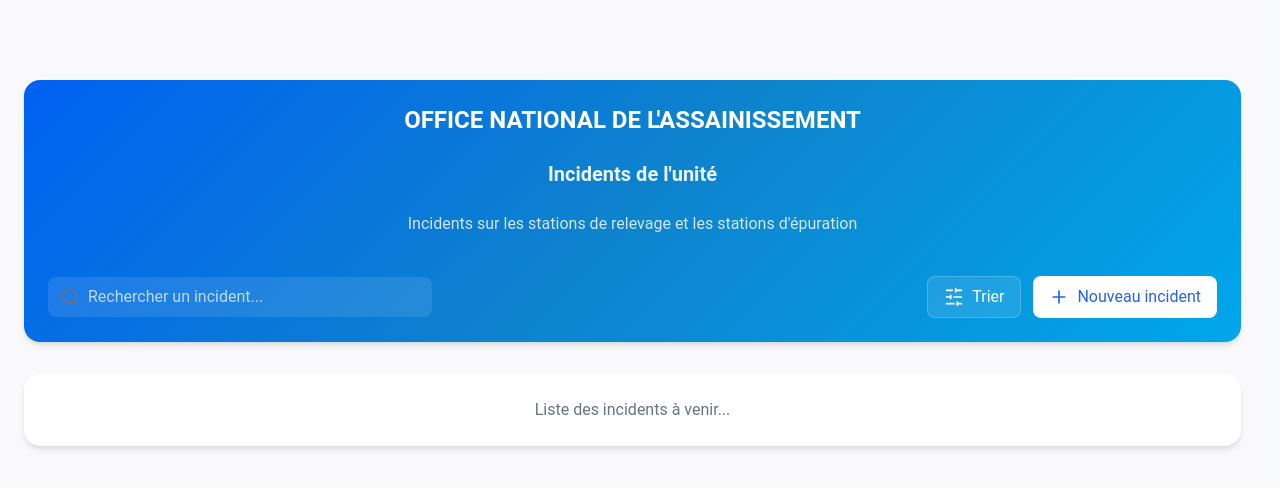
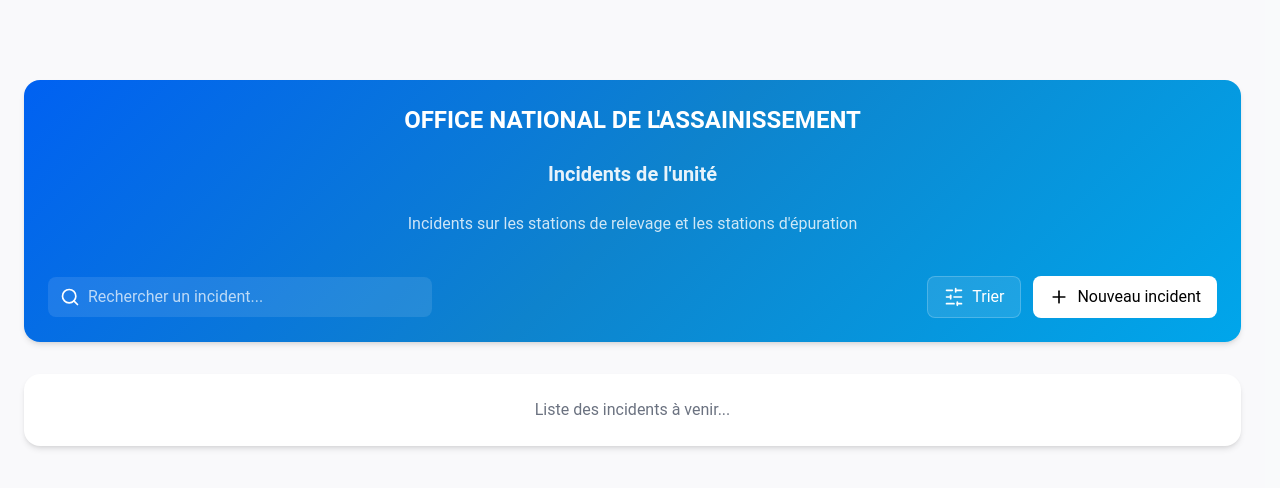
Before and after one commit to MehdiBen2/OnaSpark-next, a Next.js app: page /departements/exploitation/rapports/incidents in a window 1280 px wide. Shown: the top 488 px of the page. Built offline with nearby package versions, Linux system fonts and the light colour scheme; no server answers.

Commit message:
Update page.tsx

```diff
--- a/src/app/departements/exploitation/rapports/incidents/page.tsx
+++ b/src/app/departements/exploitation/rapports/incidents/page.tsx
@@ -49,7 +49,7 @@
             <div className="flex flex-col sm:flex-row gap-4 items-center justify-between pt-4">
               {/* Search Bar */}
               <div className="relative w-full sm:w-96">
-                <Search className="absolute left-3 top-1/2 transform -translate-y-1/2 text-gray-500" size={20} />
+                <Search className="absolute left-3 top-1/2 transform -translate-y-1/2 text-white" size={20} />
                 <input
                   type="text"
                   placeholder="Rechercher un incident..."
@@ -71,7 +71,7 @@
 
                 {/* New Incident Button */}
                 <button
-                  className="flex items-center gap-2 px-4 py-2 text-blue-600 bg-white rounded-lg hover:bg-white/90 transition-colors"
+                  className="flex items-center gap-2 px-4 py-2 text-black bg-white rounded-lg hover:bg-white/90 transition-colors"
                 >
                   <Plus size={20} />
                   <span>Nouveau incident</span>
```
